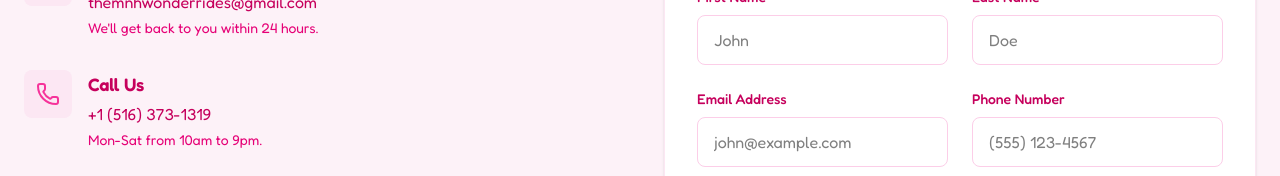
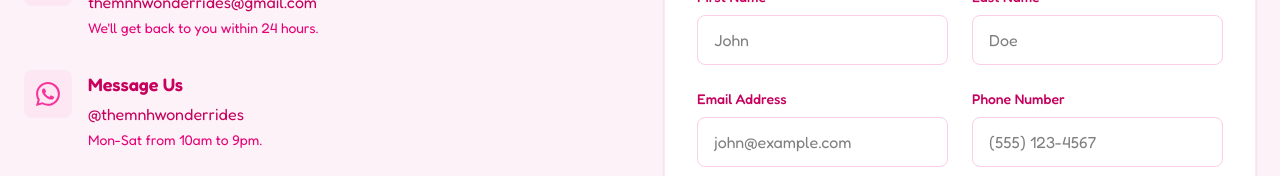
Before and after one commit to HeimNad/TheMNHWebsite, a Next.js app: page /contact in a window 1280 px wide. Shown: the part 506-682 px from the top of the page. Built offline with nearby package versions, Linux system fonts and the light colour scheme; no server answers; the database is empty.

Commit message:
feat(contact): integrate WhatsApp for customer inquiries and update contact details

```diff
--- a/app/(public)/contact/page.tsx
+++ b/app/(public)/contact/page.tsx
@@ -2,6 +2,7 @@
 
 import { Mail, Phone, MapPin } from "lucide-react";
 import { SiInstagram } from "@/components/icons/SiInstagram";
+import { SiWhatsApp } from "@/components/icons/SiWhatsApp";
 import { Suspense } from "react";
 import { useContactForm } from "./useContactForm";
 import { ContactSuccessMessage } from "./ContactSuccessMessage";
@@ -89,13 +90,13 @@
 
             <div className="flex items-start gap-4">
               <div className="w-12 h-12 bg-pink-100 rounded-lg flex items-center justify-center shrink-0">
-                <Phone className="text-pink-500" />
+                <SiWhatsApp className="text-pink-500" />
               </div>
               <div>
                 <h3 className="text-lg font-semibold text-pink-700 mb-1">
-                  Call Us
+                  Message Us
                 </h3>
-                <p className="text-pink-700">+1 (516) 373-1319</p>
+                <p className="text-pink-700">@themnhwonderrides</p>
                 <p className="text-sm text-pink-600 mt-1">
                   Mon-Sat from 10am to 9pm.
                 </p>
--- a/app/(public)/layout.tsx
+++ b/app/(public)/layout.tsx
@@ -9,7 +9,6 @@
   description:
     "Electric animal rides for kids at malls in Long Island, NY. Birthday parties, private sessions, and walk-up rides available.",
   url: "https://themnhwonderrides.com",
-  telephone: "+1-516-373-1319",
   email: "themnhwonderrides@gmail.com",
   image: "https://themnhwonderrides.com/favicon.jpg",
   address: [
--- a/app/(public)/party/PartyBookingCTA.tsx
+++ b/app/(public)/party/PartyBookingCTA.tsx
@@ -43,7 +43,7 @@
         </Link>
 
         <p className="mt-6 text-xs text-pink-300">
-          Have questions? Call us at (516) 373-1319
+          Have questions? Message us on WhatsApp @themnhwonderrides
         </p>
       </div>
     </>
--- /dev/null
+++ b/components/icons/SiWhatsApp.tsx
@@ -0,0 +1,15 @@
+export function SiWhatsApp(props: React.ComponentPropsWithoutRef<"svg">) {
+  return (
+    <svg
+      xmlns="http://www.w3.org/2000/svg"
+      width={24}
+      height={24}
+      fill="currentColor"
+      viewBox="0 0 16 16"
+      {...props}
+    >
+      <title>WhatsApp</title>
+      <path d="M13.601 2.326A7.85 7.85 0 0 0 7.994 0C3.627 0 .068 3.558.064 7.926c0 1.399.366 2.76 1.057 3.965L0 16l4.204-1.102a7.9 7.9 0 0 0 3.79.965h.004c4.368 0 7.926-3.558 7.93-7.93A7.9 7.9 0 0 0 13.6 2.326zM7.994 14.521a6.6 6.6 0 0 1-3.356-.92l-.24-.144-2.494.654.666-2.433-.156-.251a6.56 6.56 0 0 1-1.007-3.505c0-3.626 2.957-6.584 6.591-6.584a6.56 6.56 0 0 1 4.66 1.931 6.56 6.56 0 0 1 1.928 4.66c-.004 3.639-2.961 6.592-6.592 6.592m3.615-4.934c-.197-.099-1.17-.578-1.353-.646-.182-.065-.315-.099-.445.099-.133.197-.513.646-.627.775-.114.133-.232.148-.43.05-.197-.1-.836-.308-1.592-.985-.59-.525-.985-1.175-1.103-1.372-.114-.198-.011-.304.088-.403.087-.088.197-.232.296-.346.1-.114.133-.198.198-.33.065-.134.034-.248-.015-.347-.05-.099-.445-1.076-.612-1.47-.16-.389-.323-.335-.445-.34-.114-.007-.247-.007-.38-.007a.73.73 0 0 0-.529.247c-.182.198-.691.677-.691 1.654s.71 1.916.81 2.049c.098.133 1.394 2.132 3.383 2.992.47.205.84.326 1.129.418.475.152.904.129 1.246.08.38-.058 1.171-.48 1.338-.943.164-.464.164-.86.114-.943-.049-.084-.182-.133-.38-.232"/>
+    </svg>
+  );
+}
```
